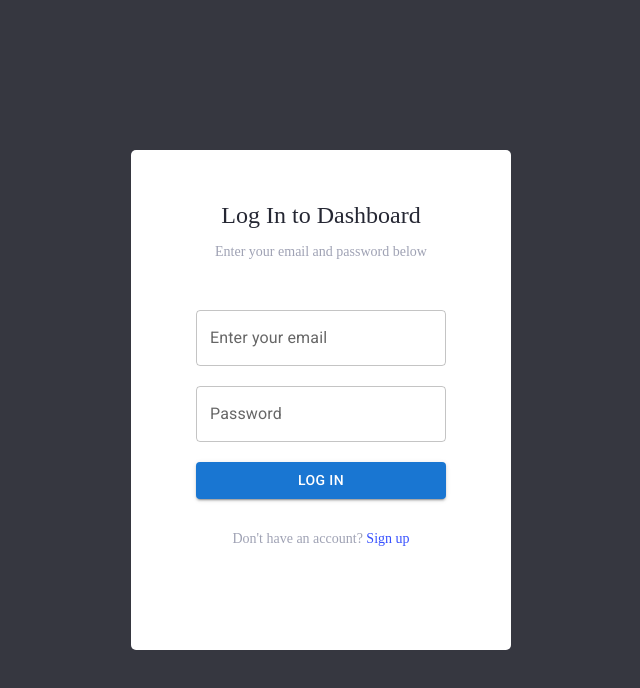
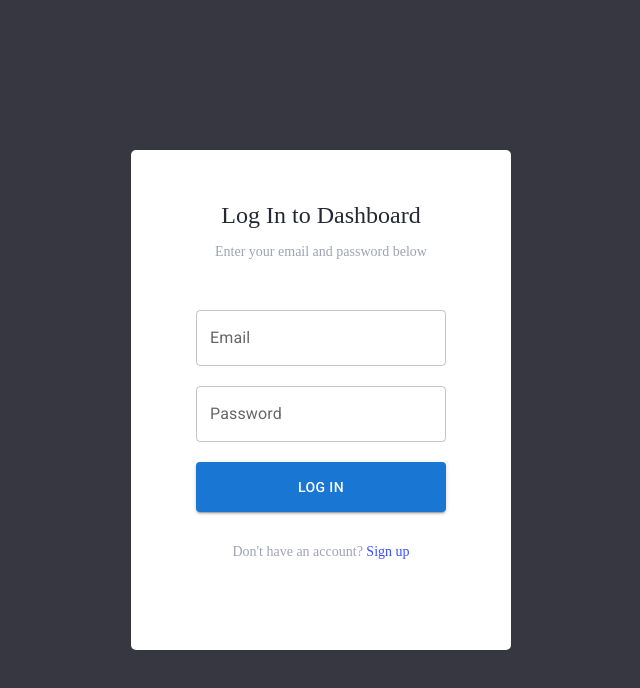
Before and after one commit to itenn08/mongo-test, a React (Create React App) app in the folder ui/: page / in a window 1280 px wide. Shown: the top 688 px of the page, without its empty margins (319-959 px from the left). Built offline with nearby package versions, Linux system fonts and the light colour scheme.

Commit message:
added validation for form

```diff
--- a/ui/src/components/Auth/index.tsx
+++ b/ui/src/components/Auth/index.tsx
@@ -1,48 +1,104 @@
 import React from "react";
-import {
-  Button,
-  FormControl,
-  InputAdornment,
-  InputLabel,
-  OutlinedInput,
-} from "@mui/material";
+import { Button, TextField } from "@mui/material";
+import { useForm, Controller } from "react-hook-form";
 
 import styles from "./styles.module.scss";
 
+type IFormInput = {
+  email: string;
+  password: string;
+};
+
 const Auth = () => {
+  const {
+    handleSubmit,
+    control,
+    formState: { errors },
+  } = useForm<IFormInput>();
+
+  console.log("control", control);
+
+  const onSubmit = (data: IFormInput) => console.log(data);
+
   return (
     <div className={styles["wrapper"]}>
       <div className={styles["title"]}>Log In to Dashboard</div>
       <div className={styles["subTitle"]}>
         Enter your email and password below
       </div>
-      <div className={styles["form"]}>
-        <FormControl variant="outlined" className={styles["input"]}>
-          <InputLabel htmlFor="outlined-adornment-email">
-            Enter your email
-          </InputLabel>
-          <OutlinedInput
-            label="Enter your email"
+      <form onSubmit={handleSubmit(onSubmit)} className={styles["form"]}>
+        <div className={styles["input"]}>
+          <Controller
+            name="email"
+            control={control}
+            defaultValue=""
+            rules={{
+              required: {
+                value: true,
+                message: "Email is required",
+              },
+              pattern: {
+                value:
+                  /^([a-z0-9_-]+\.)*[a-z0-9_-]+@[a-z0-9_-]+(\.[a-z0-9_-]+)*\.[a-z]{2,6}$/,
+                message: "Email is not correct",
+              },
+            }}
+            render={({ field: { onChange, value }, fieldState: { error } }) => (
+              <TextField
+                value={value}
+                onChange={onChange}
+                helperText={error ? error.message : null}
+                error={!!error}
+                label="Email"
                 id="outlined-adornment-email"
+                sx={{ width: "250px" }}
               />
-        </FormControl>
-
-        <FormControl variant="outlined" className={styles["input"]}>
-          <InputLabel htmlFor="outlined-adornment-password">
-            Password
-          </InputLabel>
-          <OutlinedInput
+            )}
+          />
+        </div>
+        <div className={styles["input"]}>
+          <Controller
+            name="password"
+            control={control}
+            defaultValue=""
+            render={({ field: { onChange, value }, fieldState: { error } }) => (
+              <TextField
+                label="Password"
+                value={value}
+                onChange={onChange}
+                error={!!error}
+                helperText={error ? error.message : null}
+                type="password"
                 id="outlined-adornment-password"
-            endAdornment={<InputAdornment position="end"></InputAdornment>}
-            label="Password"
+                sx={{ width: "250px" }}
               />
-        </FormControl>
+            )}
+            rules={{
+              required: {
+                value: true,
+                message: "Email is required",
+              },
+              minLength: {
+                value: 8,
+                message: "Password must be have 8-64 symbols",
+              },
+              maxLength: {
+                value: 64,
+                message: "Password must be have 8-64 symbols",
+              },
+            }}
+          />
         </div>
         <div className={styles["button"]}>
-        <Button variant="contained" sx={{ width: "250px" }}>
+          <Button
+            variant="contained"
+            sx={{ width: "250px", height: "50px" }}
+            type="submit"
+          >
             Log in
           </Button>
         </div>
+      </form>
 
       <div className={styles["signUp"]}>
         Don't have an account? <span>Sign up</span>
--- a/ui/src/components/Auth/styles.module.scss
+++ b/ui/src/components/Auth/styles.module.scss
@@ -38,8 +38,8 @@
   .input {
     width: 100%;
 
-    &:last-of-type {
-      margin: 20px 0;
+    &:first-of-type {
+      margin-bottom: 20px;
     }
   }
 }
@@ -48,4 +48,5 @@
   width: 100%;
   display: flex;
   justify-content: center;
+  margin-top: 20px;
 }
```
Lines whose indentation alone changed are shown as unchanged.
